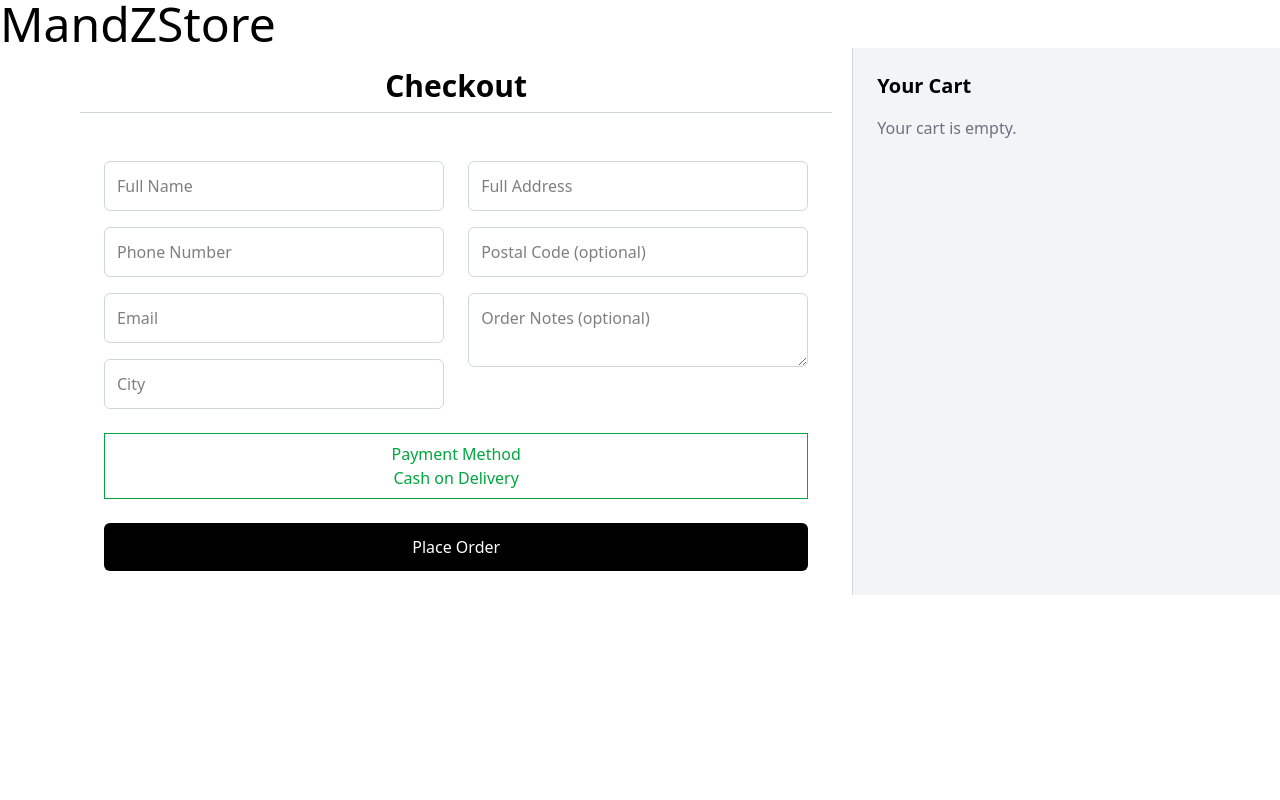
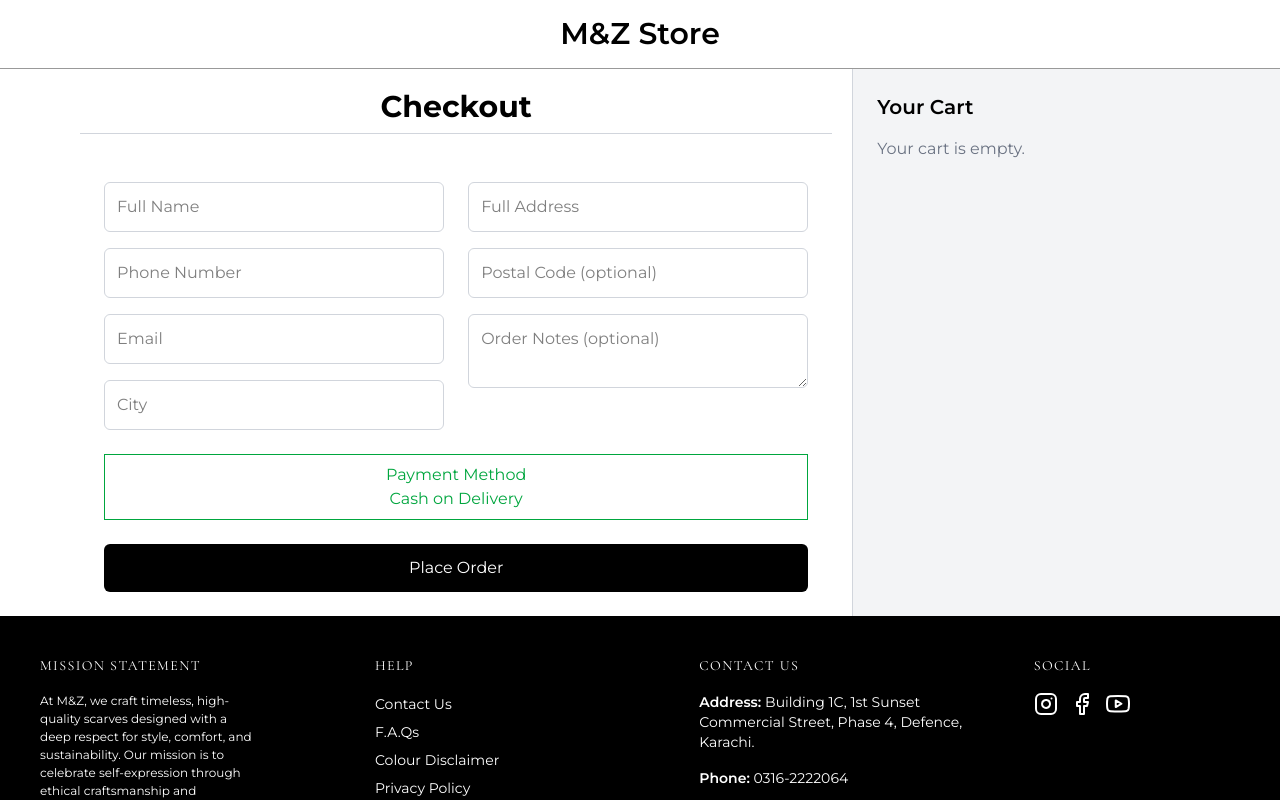
Before and after one commit to mussadiqkhan6886/mandzstore, a Next.js app: page /checkout in a window 1280 px wide. Shown: the top 800 px of the page. Built offline with nearby package versions, Linux system fonts and the light colour scheme.

Commit message:
fixed checkout

```diff
--- a/app/(check)/layout.tsx
+++ /dev/null
@@ -1,22 +0,0 @@
-import { CartContextProvider } from "@/context/CartContext";
-import Link from "next/link";
-import "@/app/globals.css";
-
-export default function RootLayout({
-  children,
-}: Readonly<{
-  children: React.ReactNode;
-}>) {
-  return (
-    <html>
-      <body>
-    <CartContextProvider>
-        <header>
-            <Link href={"/"} className={`text-center text-main text-4xl md:text-5xl`}> MandZStore</Link>
-        </header>
-        {children}
-    </CartContextProvider>
-    </body>
-    </html>
-  );
-}
--- a/app/(check)/checkout/page.tsx
+++ b/app/(main)/checkout/page.tsx
@@ -211,7 +211,7 @@ const Checkout = () => {
             <>
               {cart.map((item) => (
                 <div
-                  key={item.id}
+                  key={item._id}
                   className="flex justify-between items-center border-b py-2"
                 >
                   <div className="flex gap-5">
@@ -229,11 +229,11 @@ const Checkout = () => {
                       </div>
                     )}
                     <div>
-                      <p className="font-medium">{item.name}</p>
+                      <p className="font-medium">{item.name} - {item.selectedColor}</p>
                       <p className="text-sm text-gray-600">Qty: {item.quantity}</p>
                     </div>
                   </div>
-                  <p className="font-medium">{item.price * item.quantity} PKR</p>
+                  <p className="font-medium">{item.newPrice * item.quantity} PKR</p>
                 </div>
               ))}
 
--- a/app/(main)/collections/[slug]/[id]/page.tsx
+++ b/app/(main)/collections/[slug]/[id]/page.tsx
@@ -16,7 +16,6 @@ const ProductPage = async ({ params }: { params: Promise<{ id: string }> }) => {
   if (!product) {
     return <div className="text-center py-20">Product not found</div>;
   }
-  console.log(product)
 
   return (
     <main className="max-w-7xl mx-auto px-4 py-16 pt-44">
@@ -34,7 +33,7 @@ const ProductPage = async ({ params }: { params: Promise<{ id: string }> }) => {
 
           <hr className='opacity-10' />
           {/* Add to Cart */}
-         <AddToCartButton id={product.id} images={product.images} price={product.price} onSale={product.onSale} name={product.name} newPrice={product.newPrice} quantity={1} colors={product.colors}  />
+         <AddToCartButton id={product._id} images={product.images} price={product.price} onSale={product.onSale} name={product.name} newPrice={product.newPrice} quantity={1} colors={product.colors}  />
           {/* <div className='mt-6'>
             <h3 className='font-medium text-gray-800 tracking-widest uppercase'>Description:</h3>
             <p>{product.desc}</p>
--- a/components/MainComp/AddToCartButton.tsx
+++ b/components/MainComp/AddToCartButton.tsx
@@ -28,6 +28,8 @@ const AddToCartButton = ({
   const { addToCart } = useCart();
   const [selectedColor, setSelectedColor] = useState('');
   const [added, setAdded] = useState(false);
+
+  console.log(id)
 
   const handleAddToCart = () => {
     if (colors && colors.length > 0 && !selectedColor) {
--- a/components/MainComp/Header.tsx
+++ b/components/MainComp/Header.tsx
@@ -9,12 +9,25 @@ import {FiMenu, FiSearch, FiShoppingCart, FiX} from "react-icons/fi"
 import 'swiper/css';
 import SideBar from './SideBar';
 import CartSection from './CartSection';
+import { usePathname } from 'next/navigation';
+import Link from 'next/link';
 
 const Header = () => {
 
   const [showSideBar, setShowSideBar] = useState(false)
   const [showSearch, setShowSearch] = useState(false)
   const [showCart, setShowCart] = useState(false)
+  const pathname = usePathname()
+
+  if(pathname.includes("checkout")){
+    return (
+    <header className='bg-white py-4 border-b border-black/40'>
+      <Link href={"/"}>
+        <h1 className='text-center text-3xl font-semibold'>M&Z Store</h1>
+      </Link>
+    </header>
+    )
+  }
 
   return (
     <header className='fixed top-0 w-full bg-white z-50' >
```
Also changed, not shown: app/(main)/thank-you/[id]/page.tsx (renamed from app/(check)/thank-you/[id]/page.tsx).
